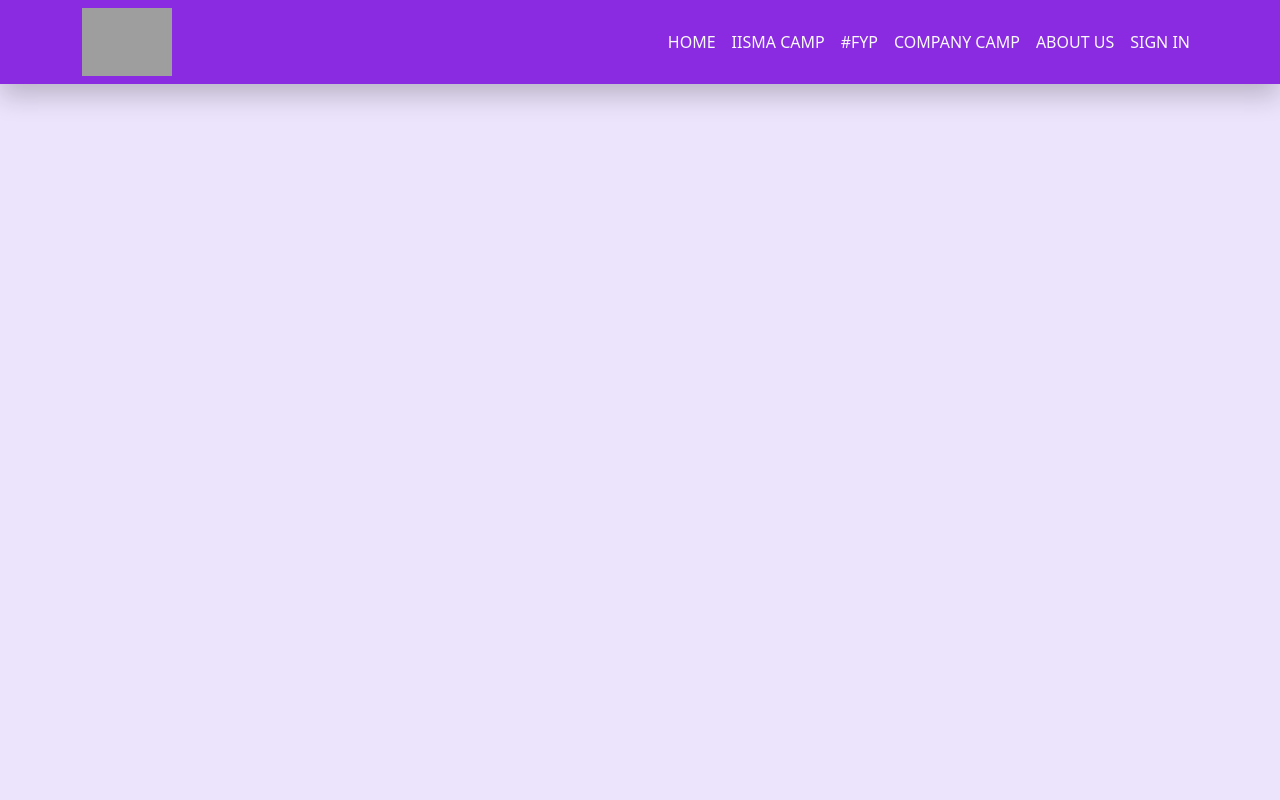
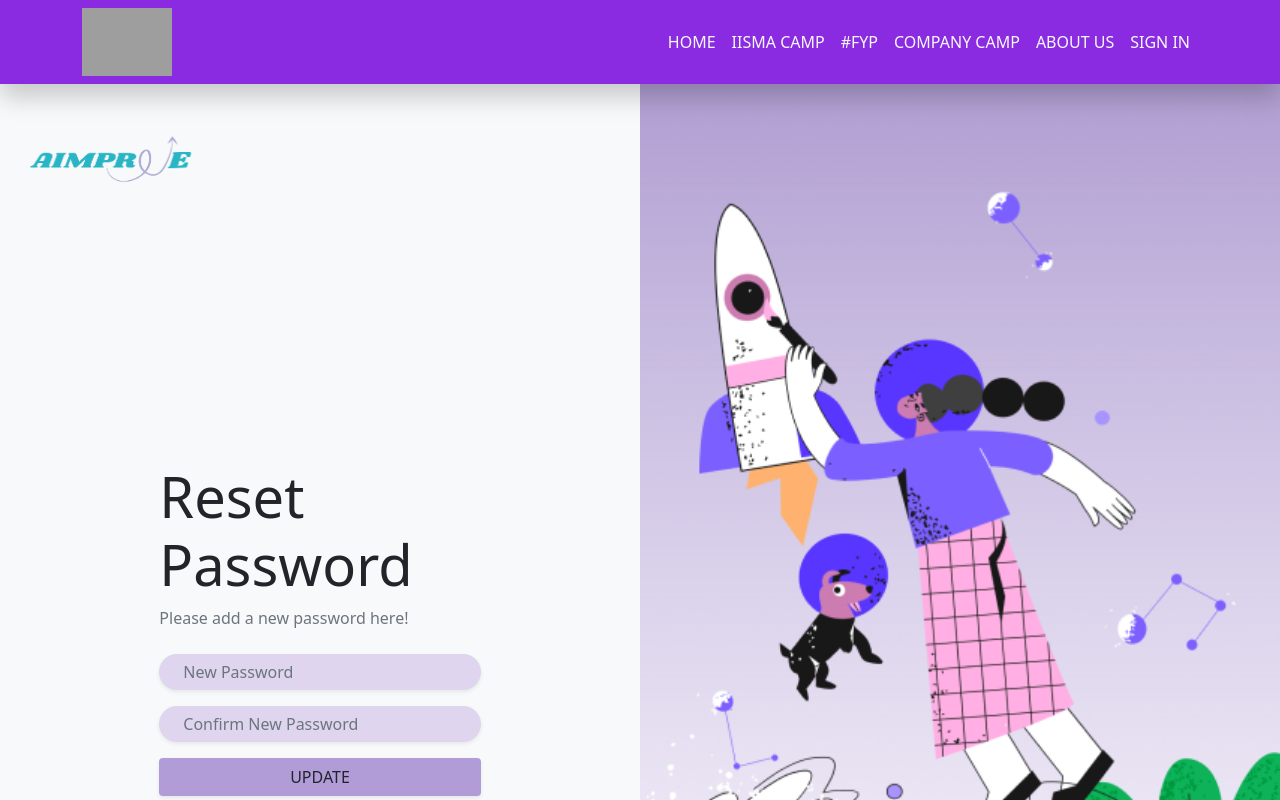
Before and after one commit to rg-km/final-project-engineering-50-new, a React (Create React App) app in the folder frontend/: page /resetPassword/1 in a window 1280 px wide. Shown: the top 800 px of the page. Built offline with nearby package versions, Linux system fonts and the light colour scheme; grey boxes are pictures that could not be loaded.

Commit message:
Reset Password Page

```diff
--- a/frontend/src/App.js
+++ b/frontend/src/App.js
@@ -11,6 +11,7 @@ import Testimoni from './components/home/Testimoni';
 import LoginPage from './components/Login/Login';
 import RegisterPage from './components/Register/Register';
 import ForgotPassword from './components/ForgotPassword/ForgotPas';
+import ResetPassword from './components/ResetPassword/ResetPas';
 
 function App() {
   return (
@@ -26,6 +27,7 @@ function App() {
               <Route path="/signin" element={<LoginPage/>} />
               <Route path="/register" element={<RegisterPage/>} />
               <Route path="/forgotPassword" element={<ForgotPassword/>} />
+              <Route path="/resetPassword/:token" element={<ResetPassword/>}/>
             </Route>
           </Routes>
 
--- /dev/null
+++ b/frontend/src/components/ResetPassword/ResetPas.css
@@ -0,0 +1,18 @@
+.login,
+.image {
+  min-height: 100vh;
+}
+.bg-image {
+  background-image: url('../Assets/Frame.png');
+  background-size: cover;
+  background-position: center center;
+}
+.btn-ungu{
+    background-color: #B19CD8;
+}
+.bg-card{
+    background-color: #e5d7ff;
+}
+.form-bg{
+  background-color: #dfd5ef;
+}
--- /dev/null
+++ b/frontend/src/components/ResetPassword/ResetPas.js
@@ -0,0 +1,117 @@
+import React, {useState} from 'react';
+import './ResetPas.css';
+import { Link } from 'react-router-dom';
+import logo from '../Assets/aimprove.png';
+import axios from 'axios'
+import {Form} from 'react-bootstrap';
+
+
+const ResetPassword = (props) => {
+    const[newPassword,setNewPassword] = useState('');
+    const[confirmPassword,setConfirmPassword] = useState('');
+    const[errorPassword,setErrorPassword] = useState('');
+    const[errorConfirmPassword,setErrorConfirmPassword] = useState('');
+    const[alert,setAlert] = useState('')
+
+    const onChangeNewPassword = (e) =>{
+        const value = e.target.value
+        setNewPassword(value)
+        if(!value){
+            setErrorPassword('Password tidak boleh kosong')
+        } else{
+            setErrorPassword('')
+        }
+    }
+
+    const onChangeConfirmPassword = (e) =>{
+        const value = e.target.value
+        setConfirmPassword(value)
+        if(!value){
+            setErrorConfirmPassword('Confirm Password tidak boleh kosong')
+        } else if(newPassword !== value){
+            setErrorConfirmPassword('Password tidak cocok')
+        } else {
+            setErrorConfirmPassword('')
+        }
+    }
+
+    const update = (props) =>{
+        const data = {
+            newPassword: newPassword,
+        }
+        axios.put('http://localhost:3001/resetPassword', data)
+        .then(res => {
+            if(res){
+                setNewPassword('')
+                setConfirmPassword('')
+                setAlert('Password berhasil diubah!')
+                setTimeout(() =>{
+                    setAlert('')
+                }, 3000)
+            }
+            // console.log(res)
+        })
+    }
+
+
+    return (
+        <>
+            <div className="maincontainer">
+                <div class="container-fluid">
+                    <div class="row no-gutter">
+                        <div class="col-md-6 bg-light">
+                            <img src={logo} width={200} height={150}>
+                            </img>
+                            <div class="login d-flex align-items-center py-5">
+                                <div class="container">
+                                    {
+                                        alert && (
+                                            <div className='alert alert-primary'>
+                                                <p>{alert}</p>
+                                            </div>
+                                        )
+                                    }
+                                    <div class="row">
+                                        <div class="col-lg-10 col-xl-7 mx-auto">
+                                            <h3 class="display-4">Reset Password</h3>
+                                            <p class="text-muted mb-4">Please add a new password here!</p>
+                                            <Form>
+                                                <div className="mb-3">
+                                                    <input id="inputNewPassword" type="newpassword" placeholder="New Password" required="" autoFocus="" className="form-control rounded-pill border-0 shadow-sm px-4 form-bg" value={newPassword} onChange={onChangeNewPassword}/>
+                                                    {
+                                                        errorPassword && (
+                                                            <p className="text-danger">{errorPassword}</p>
+                                                        )
+                                                    }
+                                                </div>
+                                                <div className="mb-3">
+                                                    <input id="confirmPassword" type="confirmPassword" placeholder="Confirm New Password" required="" className="form-control rounded-pill border-0 shadow-sm px-4 text-primary form-bg" value={confirmPassword} onChange={onChangeConfirmPassword}/>
+                                                    {
+                                                        errorConfirmPassword && (
+                                                            <p className="text-danger">{errorConfirmPassword}</p>
+                                                        )
+                                                    }
+                                                </div>
+
+                                                <div class="d-grid gap-2 mt-2">
+                                                    <button type="submit"  class="btn btn-ungu btn-block text-uppercase mb-2 shadow-sm" onClick={update}>Update</button>
+                                                </div>
+
+
+                                            </Form>
+                                        </div>
+                                    </div>
+                                </div>
+
+                            </div>
+                        </div>
+                        <div class="col-md-6 d-none d-md-flex bg-image">
+                        </div>
+                    </div>
+                </div>
+            </div>
+        </>
+    );
+};
+
+export default ResetPassword;
```
